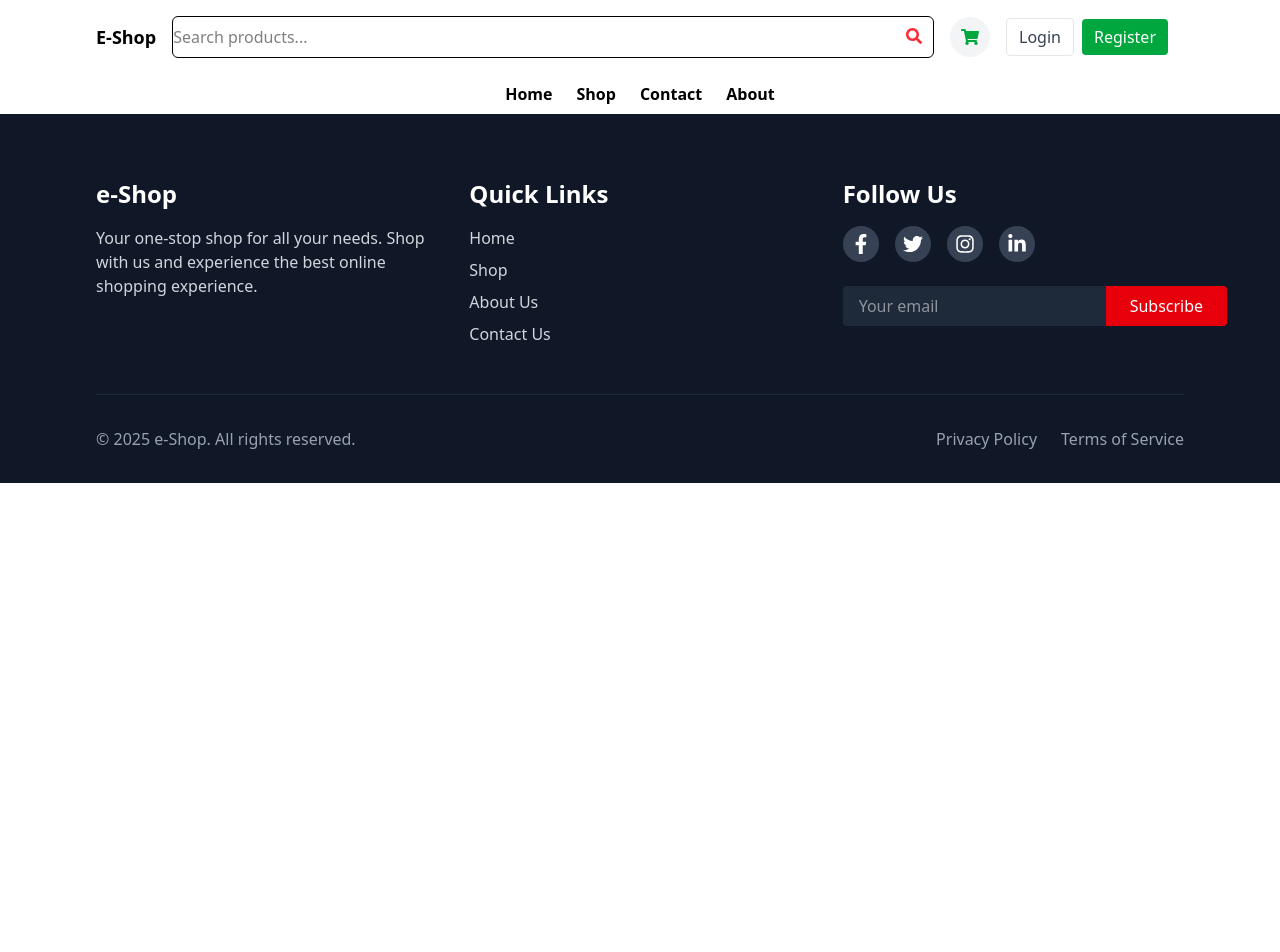
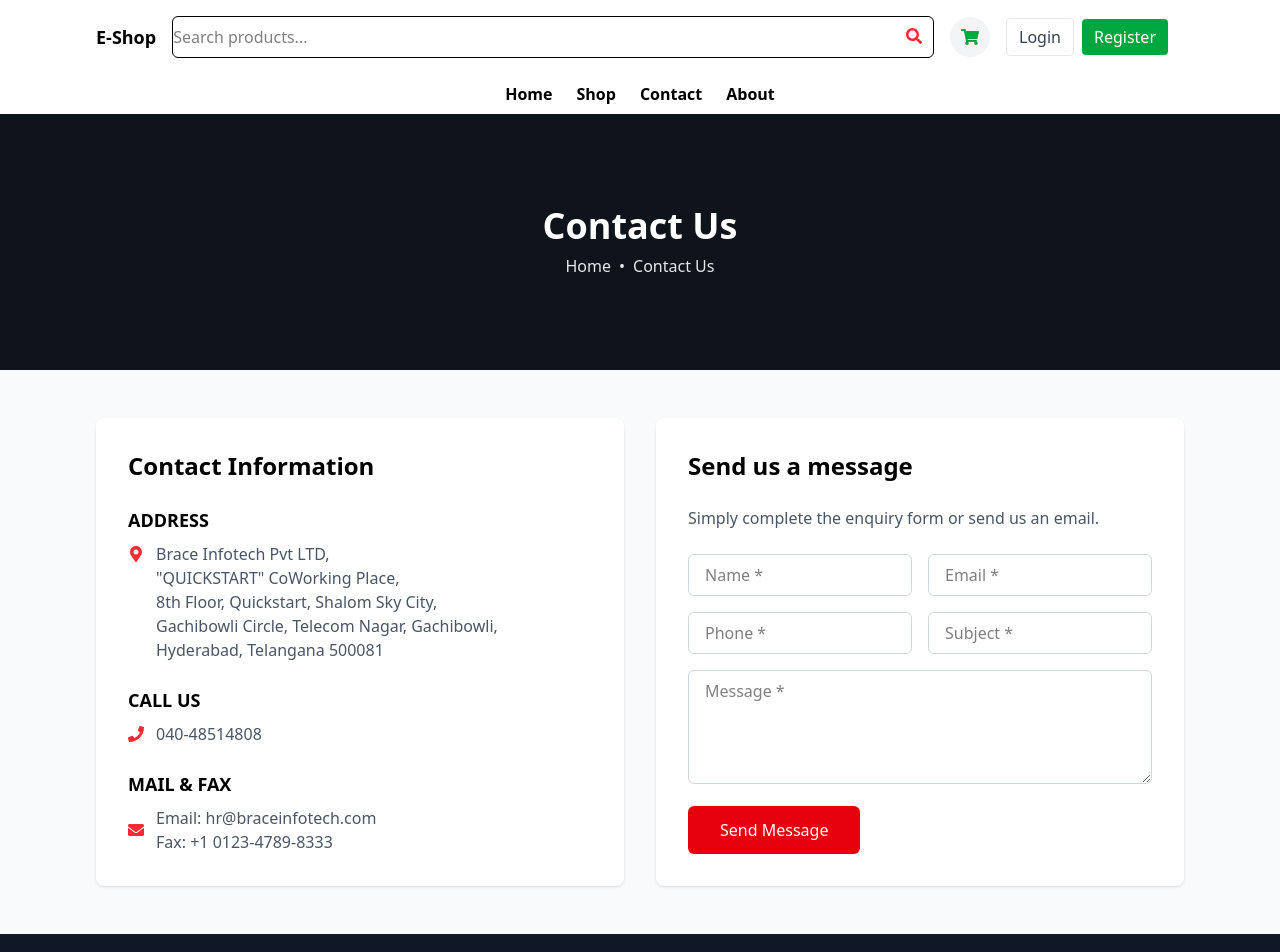
Before and after one commit to RAJKUMAR1993/kushi-shop, a React (Vite) app: page /contact in a window 1280 px wide. Shown: the top 952 px of the page. Before the commit the page ends 800 px from the top, so only its background shows below. Built offline with nearby package versions, Linux system fonts and the light colour scheme.

Commit message:
contact component added

```diff
--- a/src/App.jsx
+++ b/src/App.jsx
@@ -8,6 +8,7 @@ import Shop from "./pages/Shop";
 import Cart from "./pages/Cart";
 import Checkout from "./pages/Checkout";
 import FilterData from "./pages/filterData";
+import Contact from "./pages/Contact";
 
 const App = () => {
   return (
@@ -21,6 +22,7 @@ const App = () => {
           <Route path="/checkout" element={<Checkout />} />
           <Route path="/filterData" element={<FilterData />} />
           <Route path="/about" element={<About />} />
+          <Route path="/contact" element={<Contact />} />
         </Routes>
         <Footer />
       </BrowserRouter>
--- /dev/null
+++ b/src/pages/Contact.jsx
@@ -0,0 +1,164 @@
+import React, { useState } from "react";
+import { FaMapMarkerAlt, FaPhone, FaEnvelope } from "react-icons/fa";
+
+const Contact = () => {
+  const [formData, setFormData] = useState({
+    name: "",
+    email: "",
+    phone: "",
+    subject: "",
+    message: "",
+  });
+
+  const handleChange = (e) => {
+    setFormData({
+      ...formData,
+      [e.target.name]: e.target.value,
+    });
+  };
+
+  const handleSubmit = (e) => {
+    e.preventDefault();
+    // Handle form submission here
+    console.log("Form submitted:", formData);
+    // Reset form
+    setFormData({
+      name: "",
+      email: "",
+      phone: "",
+      subject: "",
+      message: "",
+    });
+  };
+
+  return (
+    <div className="bg-gray-50">
+      {/* Header Section */}
+      <div className="relative bg-gray-800 h-48 md:h-64">
+        <div className="absolute inset-0 bg-black/50"></div>
+        <div className="container mx-auto px-4 h-full flex flex-col justify-center items-center relative z-10">
+          <h1 className="text-4xl font-bold text-white mb-2">Contact Us</h1>
+          <div className="text-gray-200 flex gap-2">
+            <span>Home</span>
+            <span>•</span>
+            <span>Contact Us</span>
+          </div>
+        </div>
+      </div>
+
+      {/* Contact Section */}
+      <div className="container mx-auto px-4 py-12 md:px-16 lg:px-24">
+        <div className="grid md:grid-cols-2 gap-8">
+          {/* Contact Information */}
+          <div className="bg-white p-8 rounded-lg shadow-sm">
+            <h2 className="text-2xl font-bold mb-6">Contact Information</h2>
+
+            <div className="space-y-6">
+              <div>
+                <h3 className="font-semibold text-lg mb-2">ADDRESS</h3>
+                <div className="flex items-start gap-3 text-gray-600">
+                  <FaMapMarkerAlt className="mt-1 text-red-500" />
+                  <div>
+                    <p>Brace Infotech Pvt LTD,</p>
+                    <p>"QUICKSTART" CoWorking Place,</p>
+                    <p>8th Floor, Quickstart, Shalom Sky City,</p>
+                    <p>Gachibowli Circle, Telecom Nagar, Gachibowli,</p>
+                    <p>Hyderabad, Telangana 500081</p>
+                  </div>
+                </div>
+              </div>
+
+              <div>
+                <h3 className="font-semibold text-lg mb-2">CALL US</h3>
+                <div className="flex items-center gap-3 text-gray-600">
+                  <FaPhone className="text-red-500" />
+                  <p>040-48514808</p>
+                </div>
+              </div>
+
+              <div>
+                <h3 className="font-semibold text-lg mb-2">MAIL & FAX</h3>
+                <div className="flex items-center gap-3 text-gray-600">
+                  <FaEnvelope className="text-red-500" />
+                  <div>
+                    <p>Email: hr@braceinfotech.com</p>
+                    <p>Fax: +1 0123-4789-8333</p>
+                  </div>
+                </div>
+              </div>
+            </div>
+          </div>
+
+          {/* Contact Form */}
+          <div className="bg-white p-8 rounded-lg shadow-sm">
+            <h2 className="text-2xl font-bold mb-6">Send us a message</h2>
+            <p className="text-gray-600 mb-6">
+              Simply complete the enquiry form or send us an email.
+            </p>
+
+            <form onSubmit={handleSubmit} className="space-y-4">
+              <div className="grid md:grid-cols-2 gap-4">
+                <input
+                  type="text"
+                  name="name"
+                  value={formData.name}
+                  onChange={handleChange}
+                  placeholder="Name *"
+                  className="w-full px-4 py-2 border border-gray-300 rounded-md focus:outline-none focus:ring-2 focus:ring-red-500"
+                  required
+                />
+                <input
+                  type="email"
+                  name="email"
+                  value={formData.email}
+                  onChange={handleChange}
+                  placeholder="Email *"
+                  className="w-full px-4 py-2 border border-gray-300 rounded-md focus:outline-none focus:ring-2 focus:ring-red-500"
+                  required
+                />
+              </div>
+              <div className="grid md:grid-cols-2 gap-4">
+                <input
+                  type="tel"
+                  name="phone"
+                  value={formData.phone}
+                  onChange={handleChange}
+                  placeholder="Phone *"
+                  className="w-full px-4 py-2 border border-gray-300 rounded-md focus:outline-none focus:ring-2 focus:ring-red-500"
+                  required
+                />
+                <input
+                  type="text"
+                  name="subject"
+                  value={formData.subject}
+                  onChange={handleChange}
+                  placeholder="Subject *"
+                  className="w-full px-4 py-2 border border-gray-300 rounded-md focus:outline-none focus:ring-2 focus:ring-red-500"
+                  required
+                />
+              </div>
+              <textarea
+                name="message"
+                value={formData.message}
+                onChange={handleChange}
+                placeholder="Message *"
+                rows="4"
+                className="w-full px-4 py-2 border border-gray-300 rounded-md focus:outline-none focus:ring-2 focus:ring-red-500"
+                required
+              ></textarea>
+
+              <button
+                type="submit"
+                className="bg-red-600 text-white px-8 py-3 rounded-md hover:bg-red-700 transition-colors duration-200"
+              >
+                Send Message
+              </button>
+            </form>
+          </div>
+        </div>
+      </div>
+    </div>
+  );
+};
+
+export default Contact;
```
